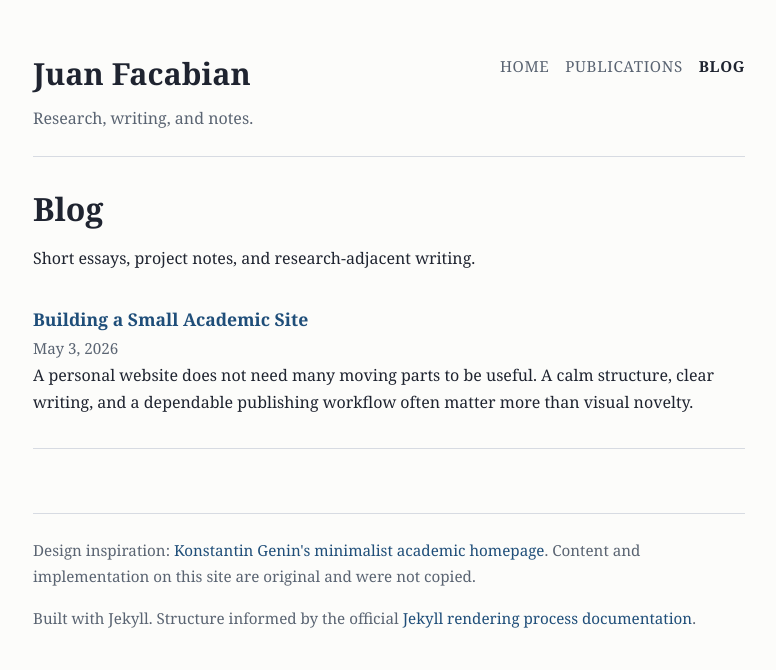
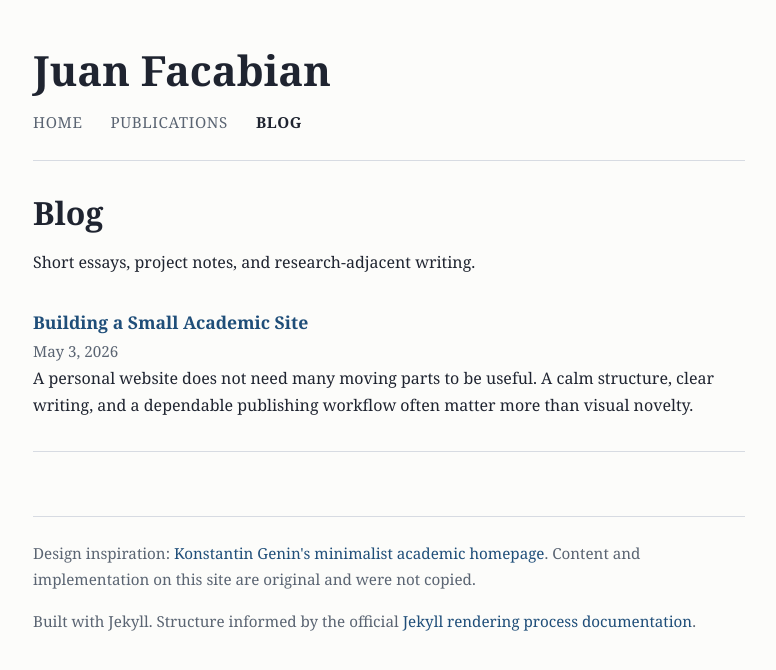
Before and after one commit to juanfacabian/juanfacabian.github.io, a Jekyll site: the page built from blog.md, in a window 1280 px wide. Shown: the top 670 px of the page, without its empty margins (251-1027 px from the left). Built offline with Jekyll 4.4.1, drawn with Linux system fonts in a browser that asks for light colours.

Commit message:
Refine homepage structure and styling

```diff
--- a/_layouts/default.html
+++ b/_layouts/default.html
@@ -10,15 +10,14 @@
   <body>
     <div class="page-shell">
       <header class="site-header">
-        <div>
+        <div class="header-main">
           <a class="site-title" href="{{ '/' | relative_url }}">{{ site.title }}</a>
-          <p class="site-tagline">Research, writing, and notes.</p>
+          <nav class="site-nav" aria-label="Primary">
+            <a href="{{ '/' | relative_url }}" {% if page.url == "/" %}aria-current="page"{% endif %}>Home</a>
+            <a href="{{ '/publications/' | relative_url }}" {% if page.url == "/publications/" %}aria-current="page"{% endif %}>Publications</a>
+            <a href="{{ '/blog/' | relative_url }}" {% if page.url == "/blog/" %}aria-current="page"{% endif %}>Blog</a>
+          </nav>
         </div>
-        <nav class="site-nav" aria-label="Primary">
-          <a href="{{ '/' | relative_url }}" {% if page.url == "/" %}aria-current="page"{% endif %}>Home</a>
-          <a href="{{ '/publications/' | relative_url }}" {% if page.url == "/publications/" %}aria-current="page"{% endif %}>Publications</a>
-          <a href="{{ '/blog/' | relative_url }}" {% if page.url == "/blog/" %}aria-current="page"{% endif %}>Blog</a>
-        </nav>
       </header>
 
       <main class="content">
--- a/assets/css/style.css
+++ b/assets/css/style.css
@@ -42,29 +42,28 @@ a:focus-visible {
 }
 
 .site-header {
-  display: flex;
-  justify-content: space-between;
-  gap: 1.5rem;
-  align-items: flex-start;
+  display: block;
   padding-bottom: 1.5rem;
   border-bottom: 1px solid var(--border);
 }
 
+.header-main {
+  display: flex;
+  flex-direction: column;
+  align-items: flex-start;
+  gap: 1rem;
+}
+
 .site-title {
   color: var(--text);
-  font-size: 1.9rem;
+  font-size: 2.6rem;
   font-weight: 700;
-}
-
-.site-tagline {
-  margin: 0.35rem 0 0;
-  color: var(--muted);
+  line-height: 1.1;
 }
 
 .site-nav {
   display: flex;
-  gap: 1rem;
-  padding-top: 0.35rem;
+  gap: 1.75rem;
   flex-wrap: wrap;
 }
 
@@ -111,28 +110,25 @@ ul {
   padding-left: 1.25rem;
 }
 
-.intro {
-  font-size: 1.08rem;
-}
-
 .profile-grid {
   display: grid;
   gap: 2rem;
-  grid-template-columns: minmax(0, 1.6fr) minmax(220px, 0.9fr);
+  grid-template-columns: minmax(0, 1.6fr) 240px;
   align-items: start;
-  margin-top: 2rem;
 }
 
 .profile-card {
-  border-top: 1px solid var(--border);
-  padding-top: 1rem;
+  padding-top: 0.25rem;
 }
 
 .portrait {
   width: 100%;
-  aspect-ratio: 4 / 5;
+  max-width: 220px;
+  aspect-ratio: 1 / 1;
   object-fit: cover;
   border: 1px solid var(--border);
+  display: block;
+  margin: 0 auto;
 }
 
 .meta-list {
@@ -178,13 +174,11 @@ ul {
     padding: 2rem 1rem 3rem;
   }
 
-  .site-header,
   .profile-grid {
     grid-template-columns: 1fr;
-    display: grid;
   }
 
-  .site-nav {
-    padding-top: 0;
+  .site-title {
+    font-size: 2.1rem;
   }
 }
```
Also changed, not shown: index.md (+7 -15 lines).
